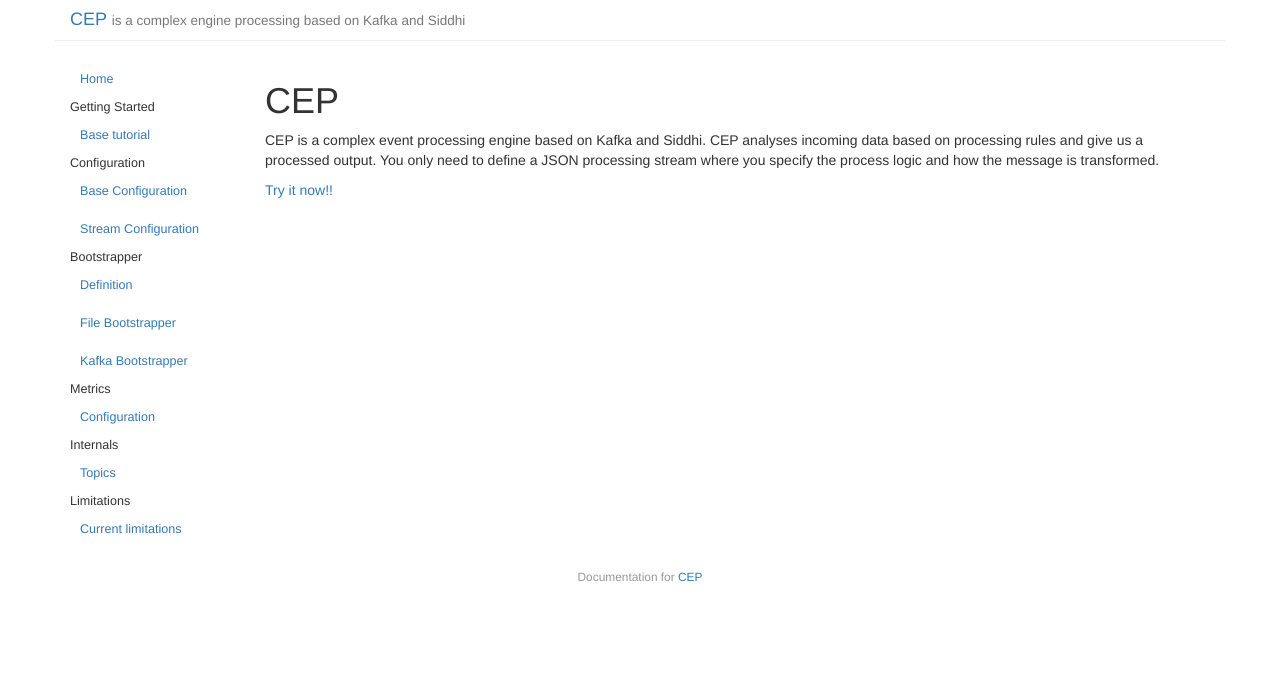
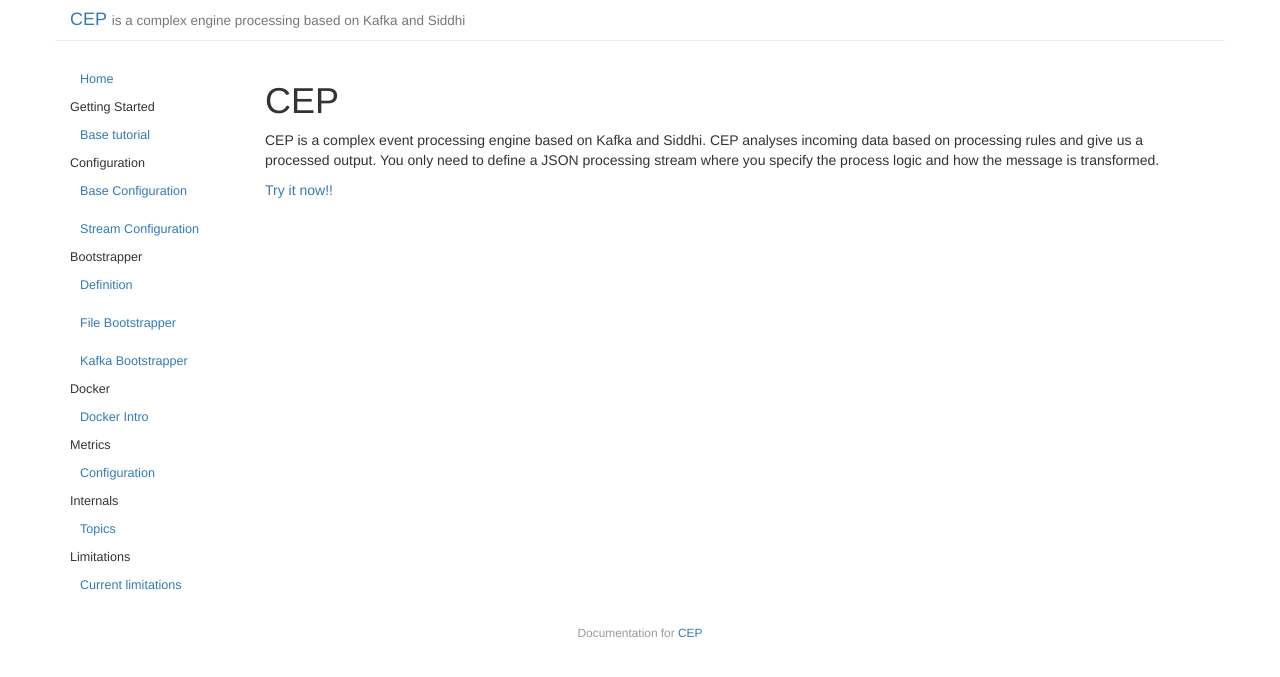
Before and after one commit to pablocasares/zz-cep, a Jekyll site: the page built from docs/index.md, in a window 1280 px wide. Shown: the top 677 px of the page. Built offline with Jekyll 4.4.1, drawn with Linux system fonts in a browser that asks for light colours.

Commit message:
MVP-497 Develop jekyll docs

```diff
--- a/docs/_config.yml
+++ b/docs/_config.yml
@@ -24,6 +24,7 @@ sections: [
     ['conf', 'Configuration'],
     ['bootstrapper', 'Bootstrapper'],
     ['funcs', 'Functions'],
+    ['docker', 'Docker'],
     ['metrics', 'Metrics'],
     ['internals', 'Internals'],
     ['customize', 'Development'],
```
Also changed, not shown: 11 other files.
